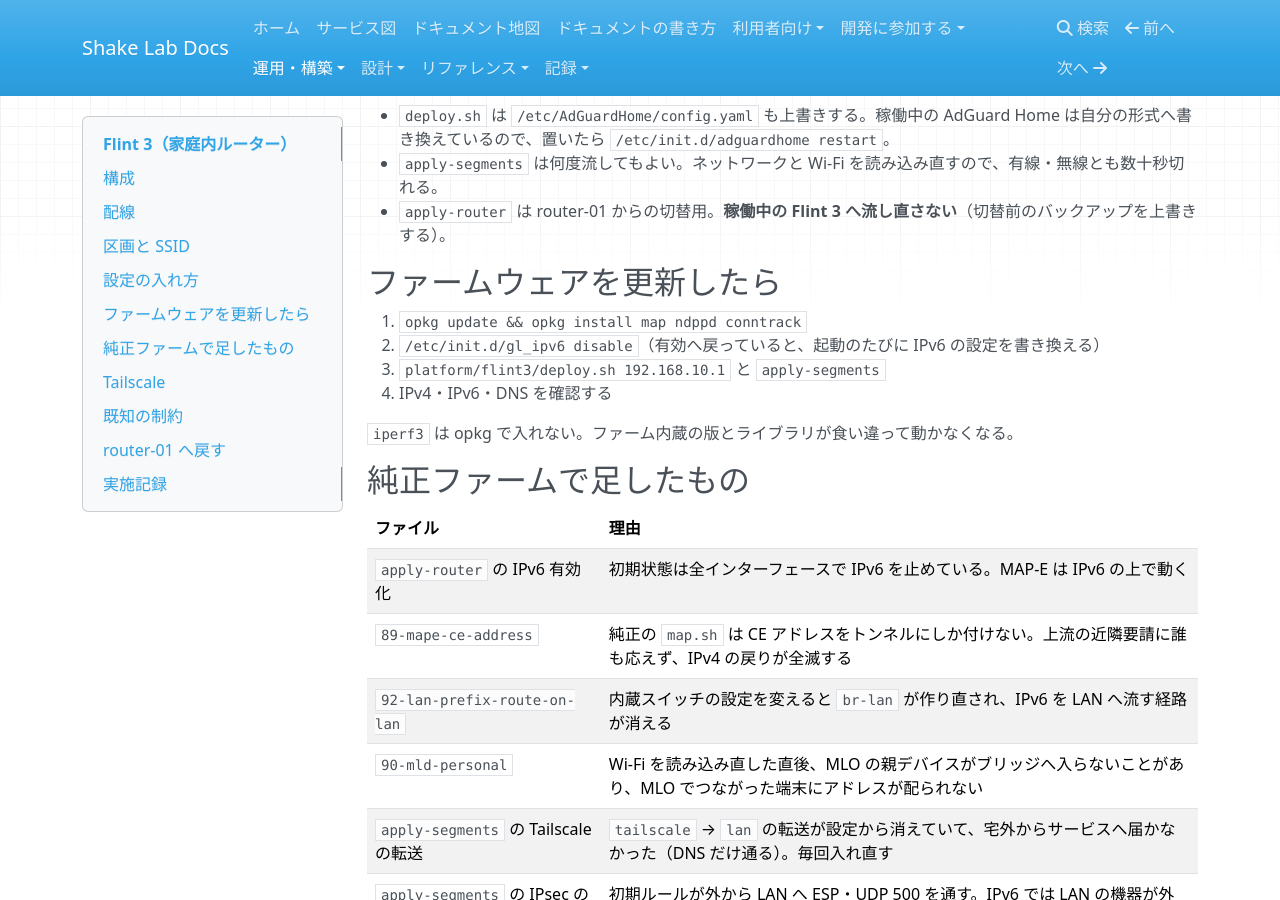
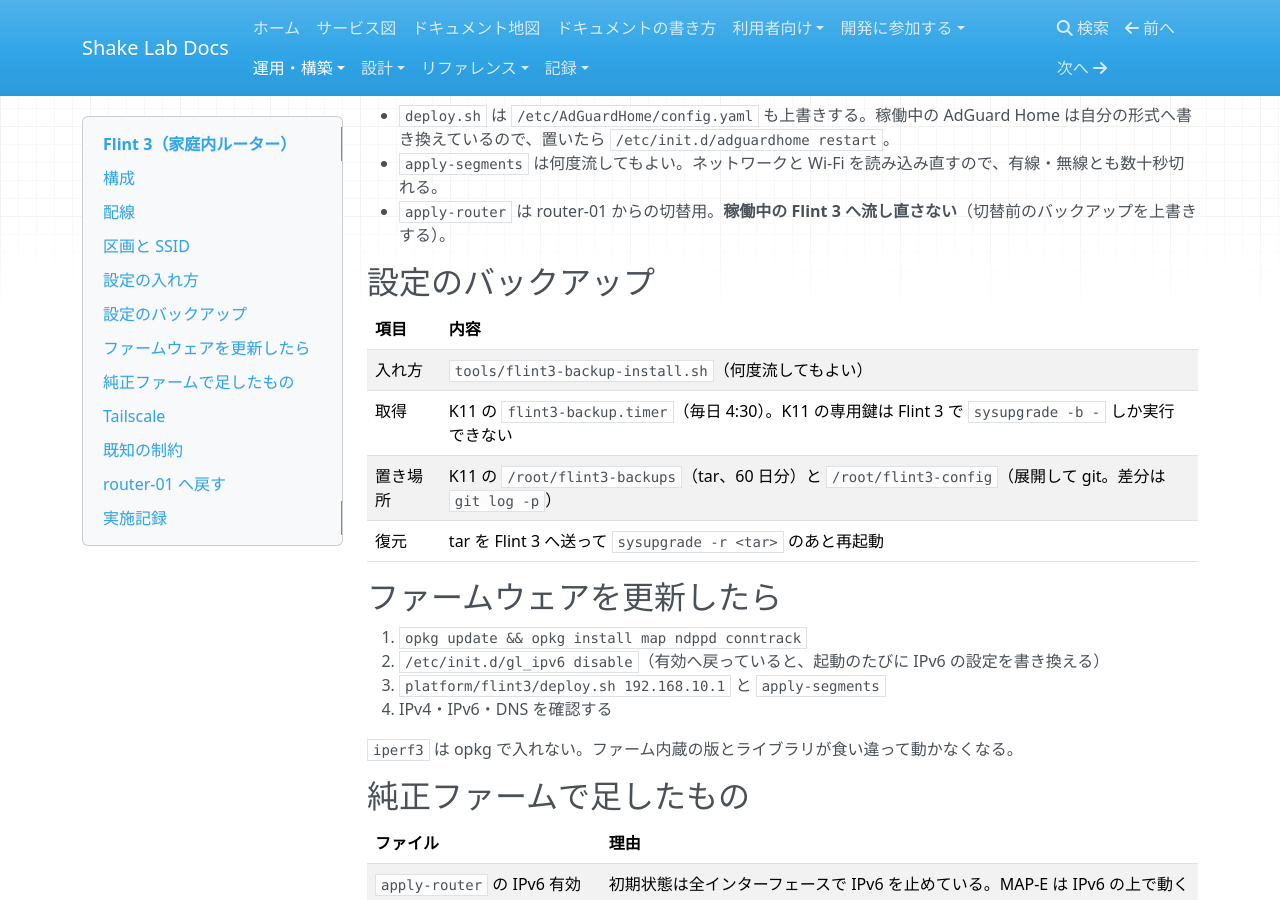
Before and after one commit to rurutheGeek/shake-cloud, an MkDocs documentation site: the page built from docs/operations/flint3.md, in a window 1280 px wide and 900 px high, scrolled down 1665 px. Built offline with MkDocs 1.6.1, drawn with Linux system fonts in a browser that asks for light colours; nearby versions of some CDN libraries; a script that is not in the unit is left out.

Commit message:
feat(flint3): 設定を毎日 K11 へ取り、差分を git に残す
Co-Authored-By: Claude Opus 5.5 <noreply@anthropic.com>

```diff
--- a/docs/operations/flint3.md
+++ b/docs/operations/flint3.md
@@ -64,6 +64,15 @@ ssh root@192.168.10.1 /etc/shakecloud/apply-segments        # 区画・SSID・
 - `apply-segments` は何度流してもよい。ネットワークと Wi-Fi を読み込み直すので、有線・無線とも数十秒切れる。
 - `apply-router` は router-01 からの切替用。**稼働中の Flint 3 へ流し直さない**（切替前のバックアップを上書きする）。
 
+## 設定のバックアップ
+
+| 項目 | 内容 |
+| --- | --- |
+| 入れ方 | `tools/flint3-backup-install.sh`（何度流してもよい） |
+| 取得 | K11 の `flint3-backup.timer`（毎日 4:30）。K11 の専用鍵は Flint 3 で `sysupgrade -b -` しか実行できない |
+| 置き場所 | K11 の `/root/flint3-backups`（tar、60 日分）と `/root/flint3-config`（展開して git。差分は `git log -p`） |
+| 復元 | tar を Flint 3 へ送って `sysupgrade -r <tar>` のあと再起動 |
+
 ## ファームウェアを更新したら
 
 1. `opkg update && opkg install map ndppd conntrack`
```
Also changed, not shown: 1 other file.
